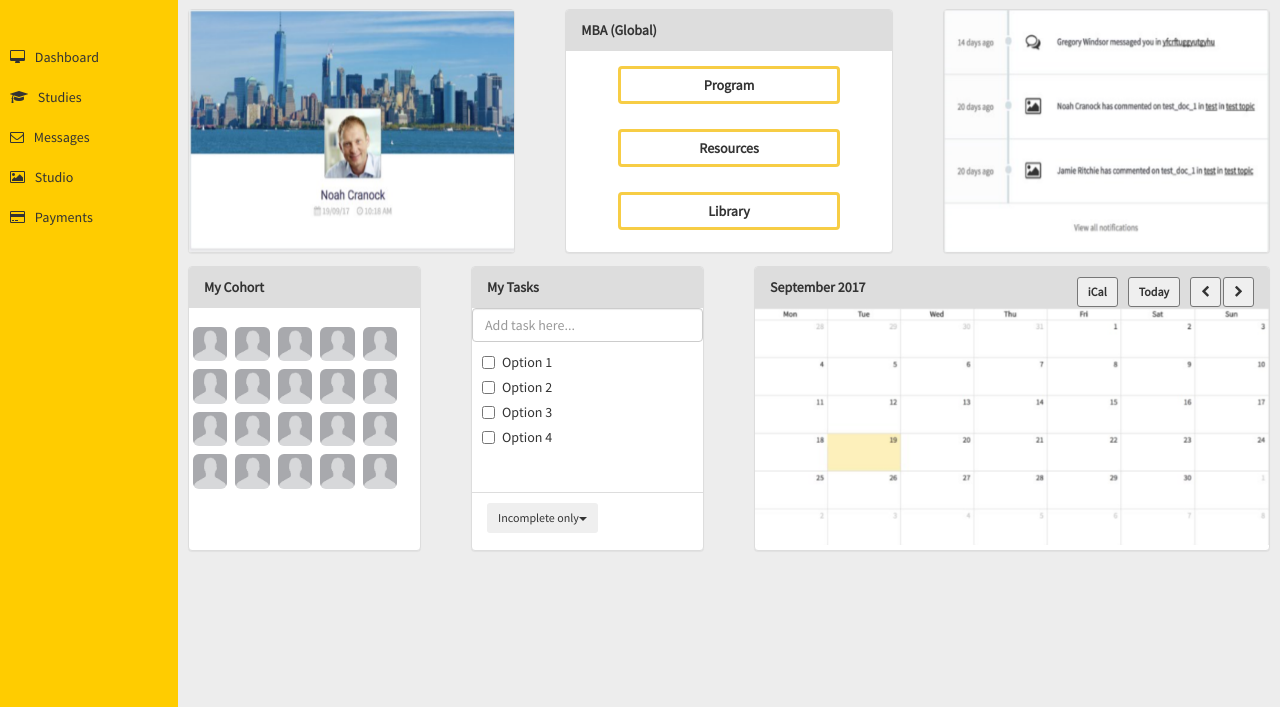
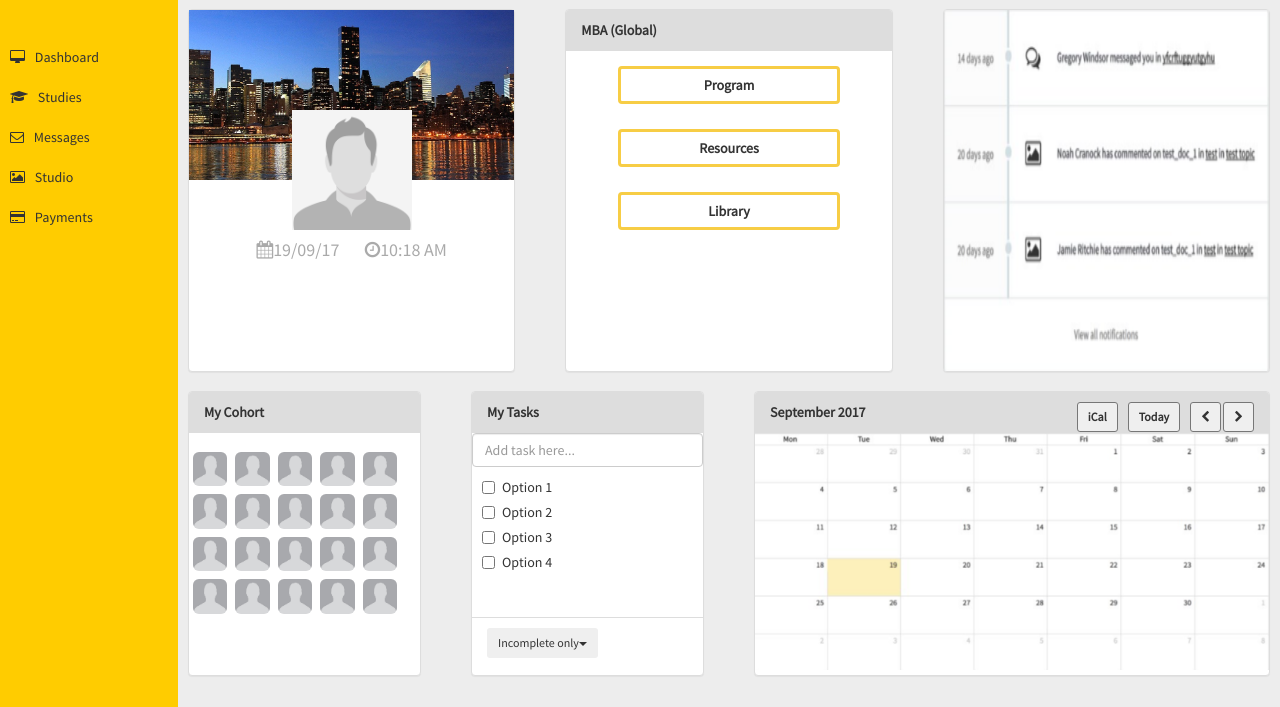
Before and after one commit to flamenx01/IDI-Interview-Task-1, a website: page src/index.html in a window 1280 px wide. Shown: the part 93-800 px from the top of the page. Drawn offline with nearby package versions, Linux system fonts and the light colour scheme; files that its build step writes are made by us from their sources.

Commit message:
Replaced profile image with profile widget

```diff
--- a/src/index.html
+++ b/src/index.html
@@ -61,9 +61,20 @@
 
 		<div class="row display-flex">
 		  <div class="col-xs-10 col-sm-10 col-md-4">
-			<div class="panel panel-default">
+			<div class="panel panel-default profile-widget">
+					<div class="row">
+                <div class="col-sm-12">
+                    <div class="image-container" style="background-image:url('images/profile-background.jpg');">
+                        <img src="images/profile.jpg" class="avatar">
+                    </div>
+                </div>
+                <div class="col-sm-12">
+                    <div class="details">
+                        <h4><i class="fa fa-calendar" aria-hidden="true"></i>19/09/17 &emsp; <i class="fa fa-clock-o" aria-hidden="true"></i>10:18 AM</h4>
+                    </div>
+                </div>
+            </div>
 
-					<img style="width:100%; height:100%" src="images/profile.png"/>
 
 			</div>
 		  </div>
--- a/src/styles/styles.less
+++ b/src/styles/styles.less
@@ -156,3 +156,29 @@ border: 1px solid #777
 
 
 a { color: inherit; }
+
+
+
+.profile-widget {
+
+}
+.profile-widget .image-container {
+  background-size: cover ;
+  background-position: center;
+  padding: 100px 0 10px;
+}
+.profile-widget .image-container .profile-background {
+  width: 100%;
+  height: auto;
+}
+.profile-widget .image-container .avatar {
+  width: 120px;
+  height: 120px;
+  margin: 0 auto -60px;
+  display: block;
+}
+.profile-widget .details {
+	color: #aaa;
+	padding: 50px 15px 100px;
+	text-align: center;
+}
```
Also changed, not shown: src/images/profile-background.jpg (added), src/images/profile.jpg (added).
